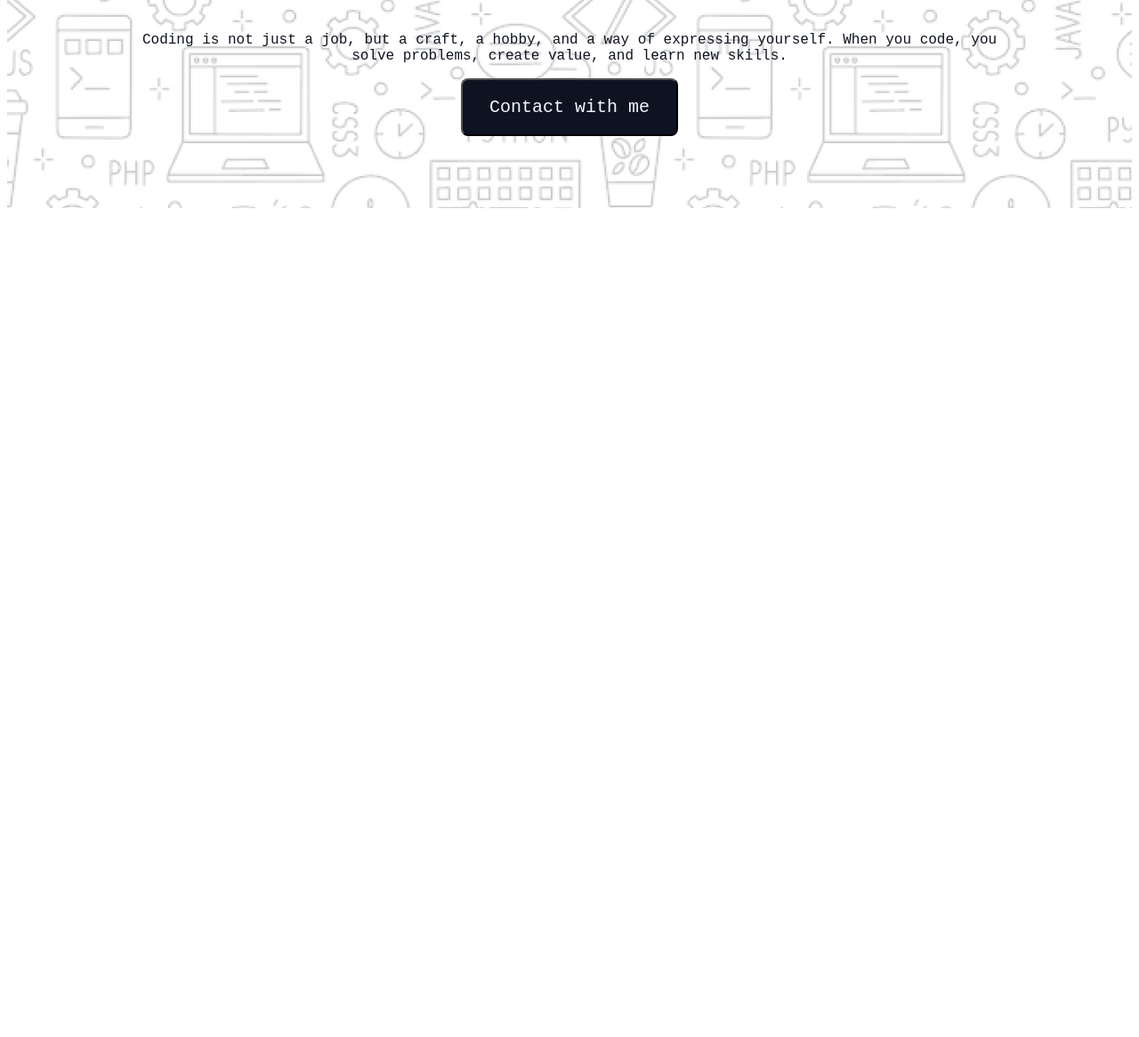
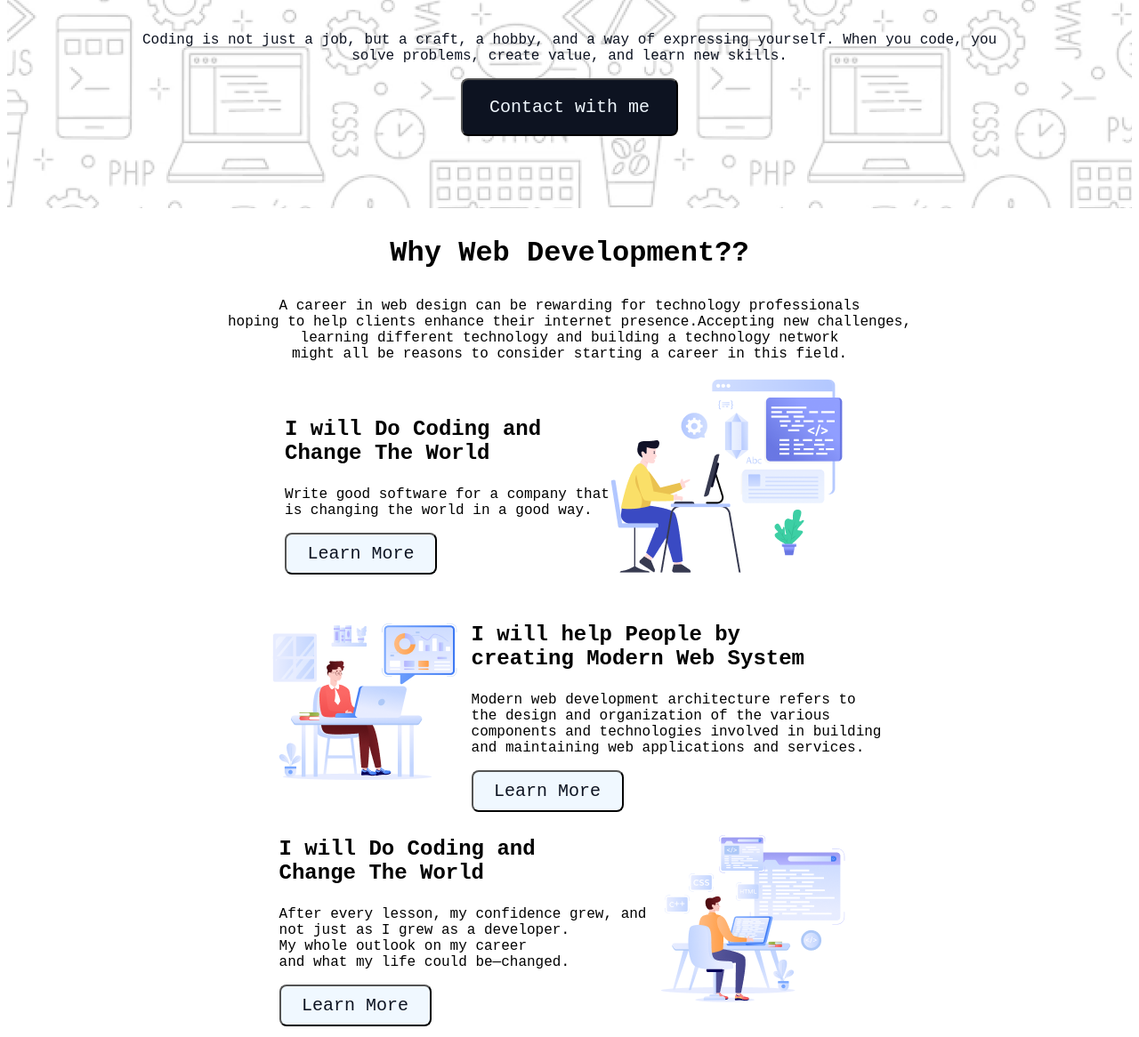
Before and after one commit to irtisamirsal/Why-Developer, a plain HTML site: page index.html in a window 1280 px wide. Shown: the part 500-1666 px from the top of the page at 89% size. Before the commit the page ends 800 px from the top, so only its background shows below. Drawn offline with Linux system fonts and the light colour scheme; a web font is replaced by a local one.

Commit message:
added info section

```diff
--- a/index.html
+++ b/index.html
@@ -28,6 +28,49 @@
             <p class="dark-blue"> Coding is not just a job, but a craft, a hobby, and a way of expressing yourself. When you code, you solve problems, create value, and learn new skills.</p>
             <button>Contact with me</button>
         </div></section>
+
+        <section >
+            <div class="info-text"><h3>Why Web Development??</h3>
+            <p>A career in web design can be rewarding for technology professionals<br>hoping to help clients enhance their internet presence.Accepting new challenges,<br>learning different technology and building a technology network<br> might all be reasons to consider starting a career in this field.</p>
+            </div>
+
+            <section class="info-flex">
+                <div><h3 class="h3">I will Do Coding and <br>Change The World</h3>
+                           <p>Write good software for a company that <br>is changing the world in a good way.</p>
+                           <button class="btn"><a href="https://www.quora.com/How-can-a-programmer-change-the-world" target="_blank">Learn More</a></button>
+                     </div>
+                <div><img src="assets/Layer_1.png" alt=""></div>
+            </section>
+
+            <section class="info-flex ">
+
+                <div><img src="assets/Group 3.png" alt=""></div>
+                <div class="inline"><h3 class="h3">I will help People by <br>creating Modern Web System</h3>
+                <p>Modern web development architecture refers to<br>the design and organization of the various <br>components and technologies involved in building<br>and maintaining web applications and services. </p>
+                <button class="btn"><a href="https://www.quora.com/What-are-good-resources-for-learning-how-to-structure-a-modern-web-application" target="_blank">Learn More</a></button>
+                     </div>
+
+
+            </section>
+
+            <section class="info-flex">
+                <div><h3 class="h3">I will Do Coding and <br>Change The World</h3>
+                <p>After every lesson, my confidence grew, and <br>not just as I grew as a developer. <br>My whole outlook on my career <br>and what my life could be—changed. </p>
+                <button class="btn"><a href="https://www.quora.com/How-can-a-programmer-change-the-world" target="_blank">Learn More</a></button>
+                     </div>
+                <div><img src="assets/Group 4.png" alt=""></div>
+            </section>
+
+
+
+
+
+
+
+
+
+
+        </section>
 
 
 
--- a/style/style.css
+++ b/style/style.css
@@ -55,3 +55,36 @@ color: aliceblue;
 background-color: #0D1321;}
 .banner-bg{background-image: url(../assets/Hero-bg.png);
 height: 652px;}
+
+
+/* info part */
+.info-part{max-height: 1233px;
+           max-width:996px ;
+        border: 2px solid red;
+        display: flex;
+        flex-direction: column;
+        align-items: center;
+
+        margin: 0 auto;}
+.info-flex{display: flex;
+justify-content: center;
+align-items: center;}
+.info-text{text-align: center;}
+.info-text h3{font-size: 32px;
+font-weight: bolder;}
+.info-text p{font-size: 16px;
+}
+.inline{align-self: flex-end;}
+.h3{font-size: 24px;
+font-weight: bold;}
+
+.btn{width: 171px;
+    height: 47px;
+    font-size: 20px;
+    font-weight: 700px;
+    border-radius: 8px;
+    background-color: aliceblue;
+    color: #0D1321;}
+    .btn a{text-decoration: none;
+    color: #0D1321;}
+    .btn a:hover{color: rgb(167, 99, 231);}
```
